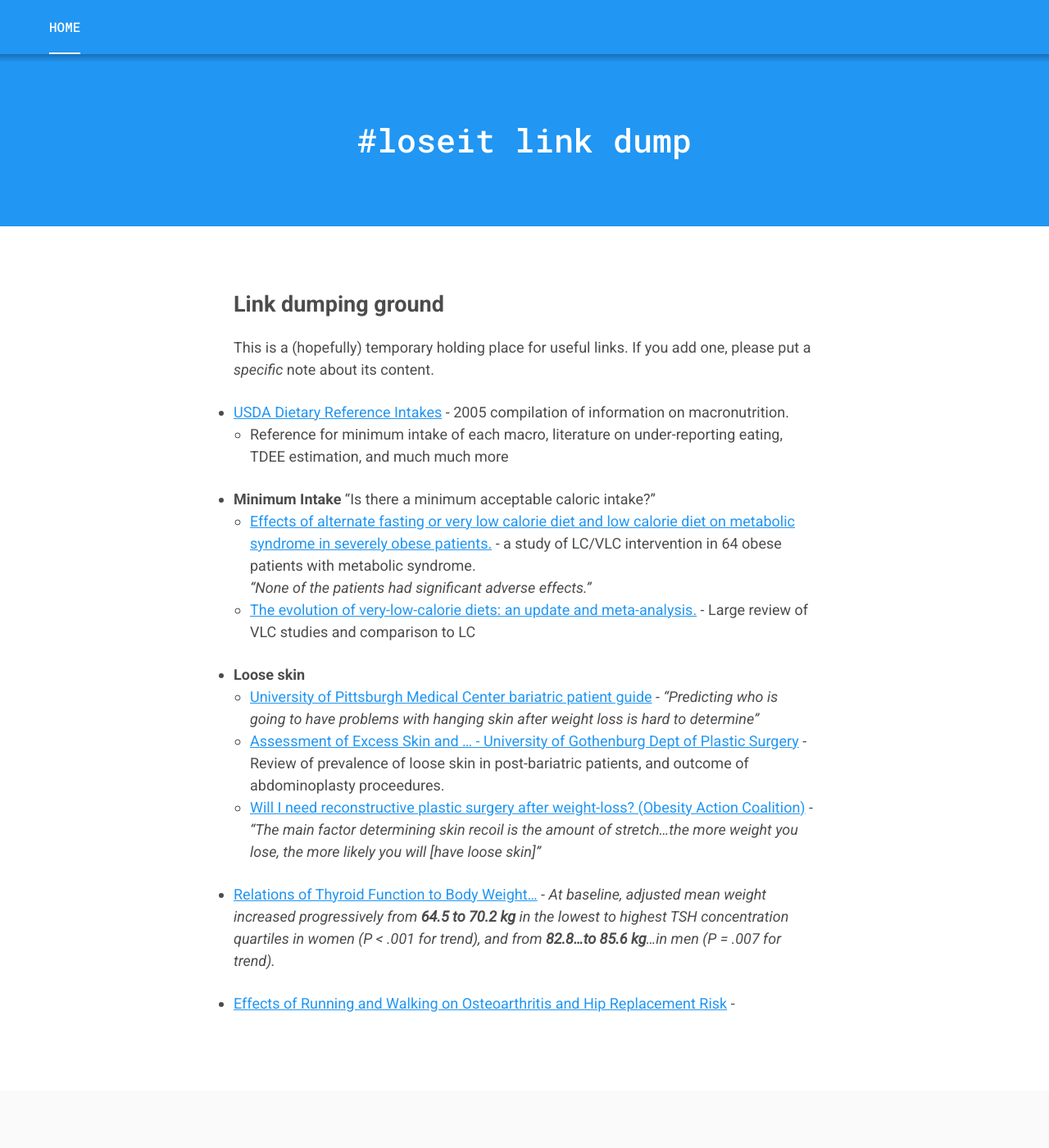
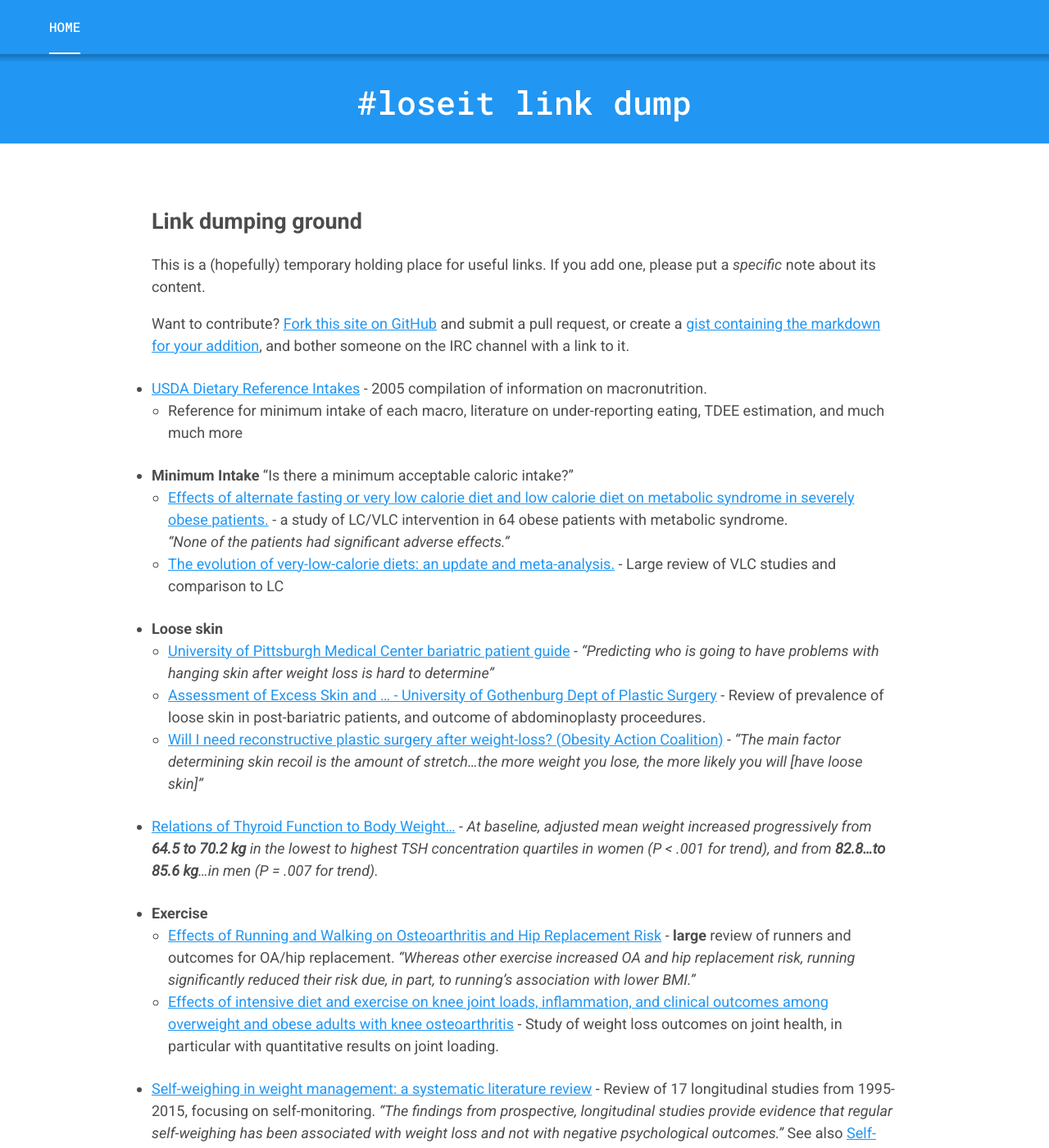
Before and after one commit to loseitIRC/loseitdocs, a Jekyll site: the page built from index.markdown, in a window 1280 px wide and 1400 px high. Shown: the whole window at 82% size. Built offline with Jekyll 4.4.1, drawn with Linux system fonts in a browser that asks for light colours; some of the changed text lies outside the part shown.

Commit message:
misc styling

```diff
--- a/_sass/components/_article.scss
+++ b/_sass/components/_article.scss
@@ -7,7 +7,7 @@
 }
 
 .c-article__main {
-  max-width: 76rem; // 760px;
+  max-width: 96rem; // 960px;
   margin-right: auto;
   margin-left: auto;
   padding-top: 7.5rem;
--- a/_sass/components/_footer.scss
+++ b/_sass/components/_footer.scss
@@ -3,11 +3,12 @@
    ========================================================================== */
 
 .c-footer {
-  padding-top: 14.1rem; // 75px
+  padding-top: 4rem;
+  padding-bottom: 4rem;
   padding-left: 2.5rem;
   padding-right: 2.5rem;
   width: 100%;
-  height: 300px;
+  // height: 300px;
   background: $c__light-grey;
 
   p {
--- a/_sass/components/_header.scss
+++ b/_sass/components/_header.scss
@@ -3,8 +3,8 @@
    ========================================================================== */
 
 .c-header {
-  padding-top: 14.1rem; // 75px
-  padding-bottom: 7.5rem; // 75px
+  padding-top: 7.5rem; // 75px
+  // padding-bottom: 7.5rem; // 75px
   padding-right: 2.5rem;
   padding-left: 2.5rem;
   background: $t-theme;
@@ -16,6 +16,8 @@
   @include fs--title;
   color: $c__white;
   text-align: center;
+  padding-top: 2rem;
+  padding-bottom: 2rem;
 
   &:after {
     margin-left: .5rem;
--- a/index.markdown
+++ b/index.markdown
@@ -4,6 +4,8 @@ title: "#loseit link dump"
 ---
 # Link dumping ground
 This is a (hopefully) temporary holding place for useful links.  If you add one, please put a *specific* note about its content.
+
+Want to contribute?  [Fork this site on GitHub](https://github.com/loseitIRC/loseitdocs/) and submit a pull request, or create a [gist containing the markdown for your addition](https://gist.github.com/micmcg/976172), and bother someone on the IRC channel with a link to it.
 
 * [USDA Dietary Reference Intakes](https://fnic.nal.usda.gov/dietary-guidance/dri-nutrient-reports/energy-carbohydrate-fiber-fat-fatty-acids-cholesterol-protein) - 2005 compilation of information on macronutrition.
     * Reference for minimum intake of each macro, literature on under-reporting eating, TDEE estimation, and much much more
@@ -22,4 +24,8 @@ This is a (hopefully) temporary holding place for useful links.  If you add one,
 
 * [Relations of Thyroid Function to Body Weight...](http://archinte.jamanetwork.com/article.aspx?articleid=414105) - *At baseline, adjusted mean weight increased progressively from **64.5 to 70.2 kg** in the lowest to highest TSH concentration quartiles in women (P < .001 for trend), and from **82.8...to 85.6 kg**...in men (P = .007 for trend).*
 
-* [Effects of Running and Walking on Osteoarthritis and Hip Replacement Risk](http://www.ncbi.nlm.nih.gov/pmc/articles/PMC3756679/) -
+* **Exercise**
+    * [Effects of Running and Walking on Osteoarthritis and Hip Replacement Risk](http://www.ncbi.nlm.nih.gov/pmc/articles/PMC3756679/) - **large** review of runners and outcomes for OA/hip replacement.  *"Whereas other exercise increased OA and hip replacement risk, running significantly reduced their risk due, in part, to running’s association with lower BMI."*
+    * [Effects of intensive diet and exercise on knee joint loads, inflammation, and clinical outcomes among overweight and obese adults with knee osteoarthritis](http://www.ncbi.nlm.nih.gov/pubmed/24065013) - Study of weight loss outcomes on joint health, in particular with quantitative results on joint loading.
+
+* [Self-weighing in weight management: a systematic literature review](http://www.ncbi.nlm.nih.gov/pubmed/25521523) - Review of 17 longitudinal studies from 1995-2015, focusing on self-monitoring.  *"The findings from prospective, longitudinal studies provide evidence that regular self-weighing has been associated with weight loss and not with negative psychological outcomes."*  See also [Self-Monitoring in Weight Loss: A Systematic Review of the Literature](http://www.ncbi.nlm.nih.gov/pmc/articles/PMC3268700/).
```
